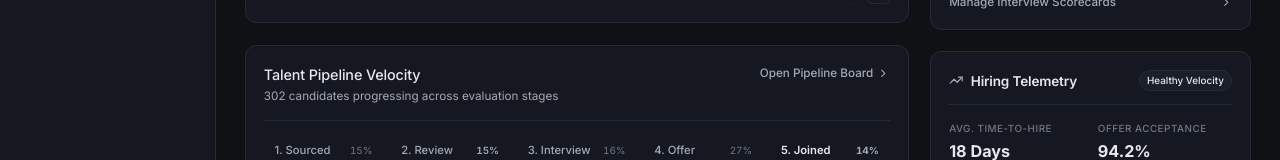
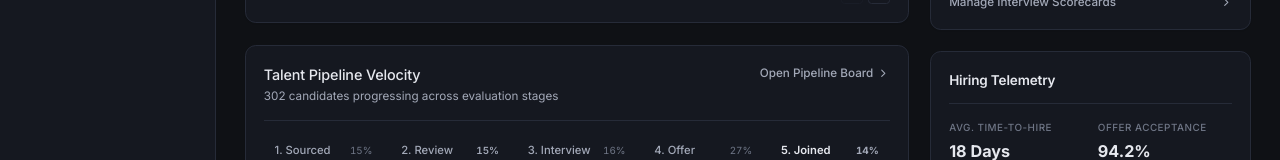
Before and after one commit to adityaworxx/HRO, a Next.js app: page / in a window 1280 px wide. Shown: the part 564-724 px from the top of the page. Built offline with nearby package versions, Linux system fonts and the light colour scheme; no server answers.

Commit message:
fix(dashboard): remove trending icon and velocity pill from hiring telemetry card

```diff
--- a/features/dashboard/components/manager-dashboard.tsx
+++ b/features/dashboard/components/manager-dashboard.tsx
@@ -27,7 +27,6 @@ import {
   BarChart3,
   Layers,
   Users,
-  TrendingUp,
 } from 'lucide-react';
 import { VideoCameraIcon } from '@/components/ui/icons';
 import { formatCtc, formatInterviewDateTime, formatCtcRange, formatRoleTitle } from '@/lib/format';
@@ -721,15 +720,9 @@ export function ManagerDashboard() {
           <div className="border-border bg-surface-1 flex flex-col justify-between rounded-[12px] border p-5 shadow-xs">
             <div>
               <div className="border-border/60 flex items-center justify-between border-b pb-3.5">
-                <div className="flex items-center gap-2">
-                  <TrendingUp className="text-text-muted h-4 w-4" />
-                  <h2 className="text-text text-[15px] font-semibold tracking-[-0.01em]">
-                    Hiring Telemetry
-                  </h2>
-                </div>
-                <span className="text-text bg-surface-2 border-border/60 rounded-full border px-2 py-0.5 font-sans text-[11px] font-medium select-none">
-                  Healthy Velocity
-                </span>
+                <h2 className="text-text text-[15px] font-semibold tracking-[-0.01em]">
+                  Hiring Telemetry
+                </h2>
               </div>
 
               <div className="grid grid-cols-2 gap-4 pt-3.5">
```
